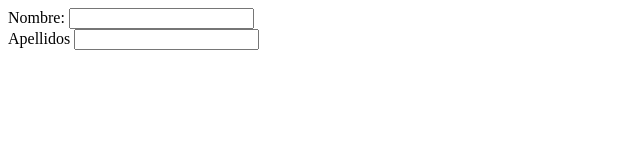
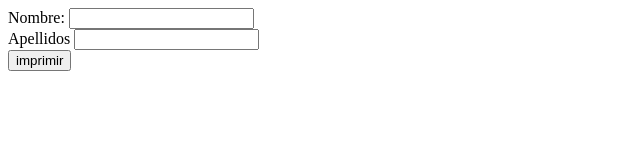
Before and after one commit to mariopruebasgit/prueba-version3, a plain HTML site: page index.html in a window 1280 px wide. Shown: the whole page, without its empty margins (0-640 px from the left). Drawn offline with Linux system fonts and the light colour scheme.

Commit message:
Botón creado en index.html

```diff
--- a/index.html
+++ b/index.html
@@ -15,6 +15,7 @@
 			<label for="apellidos">Apellidos</label>
 			<input type="text" name="" id="apellidos">
 		</div>
+		<input type="button" value="imprimir">
     </form>
   </body>
 </html>
```
